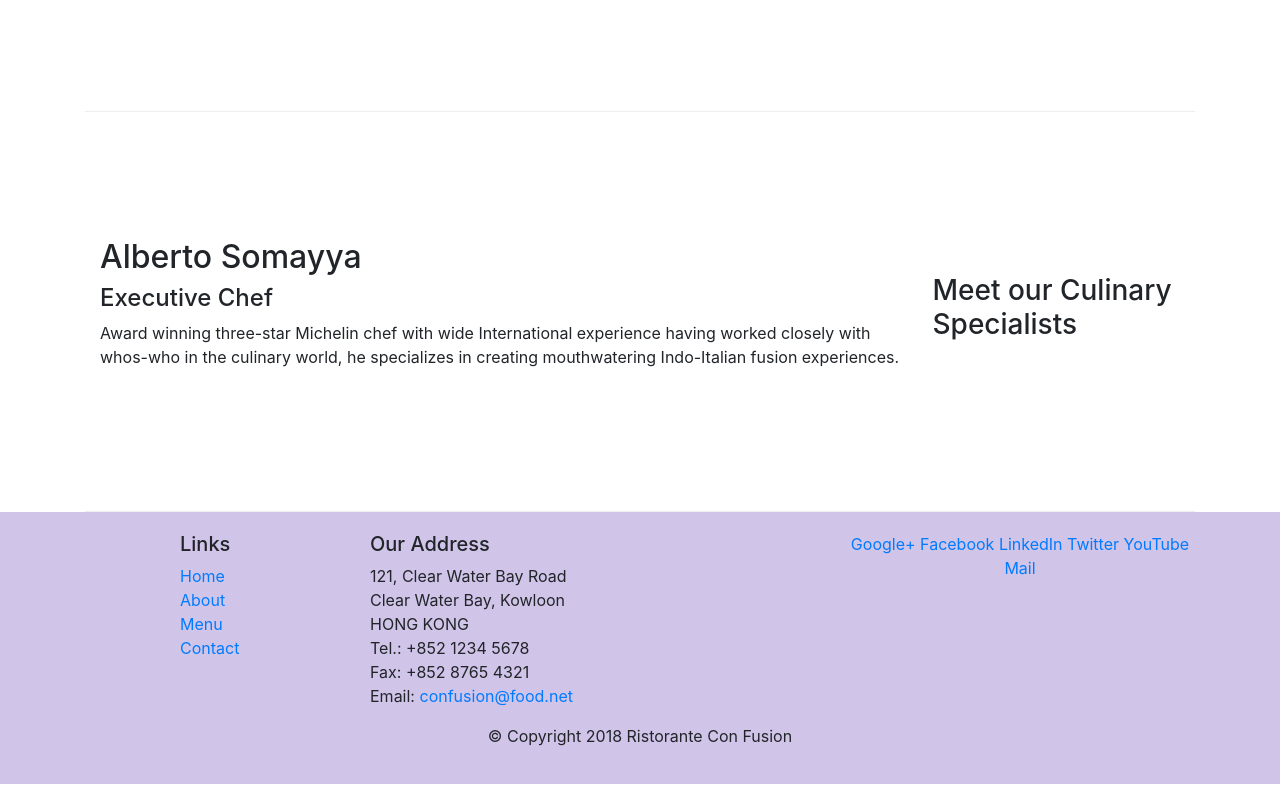
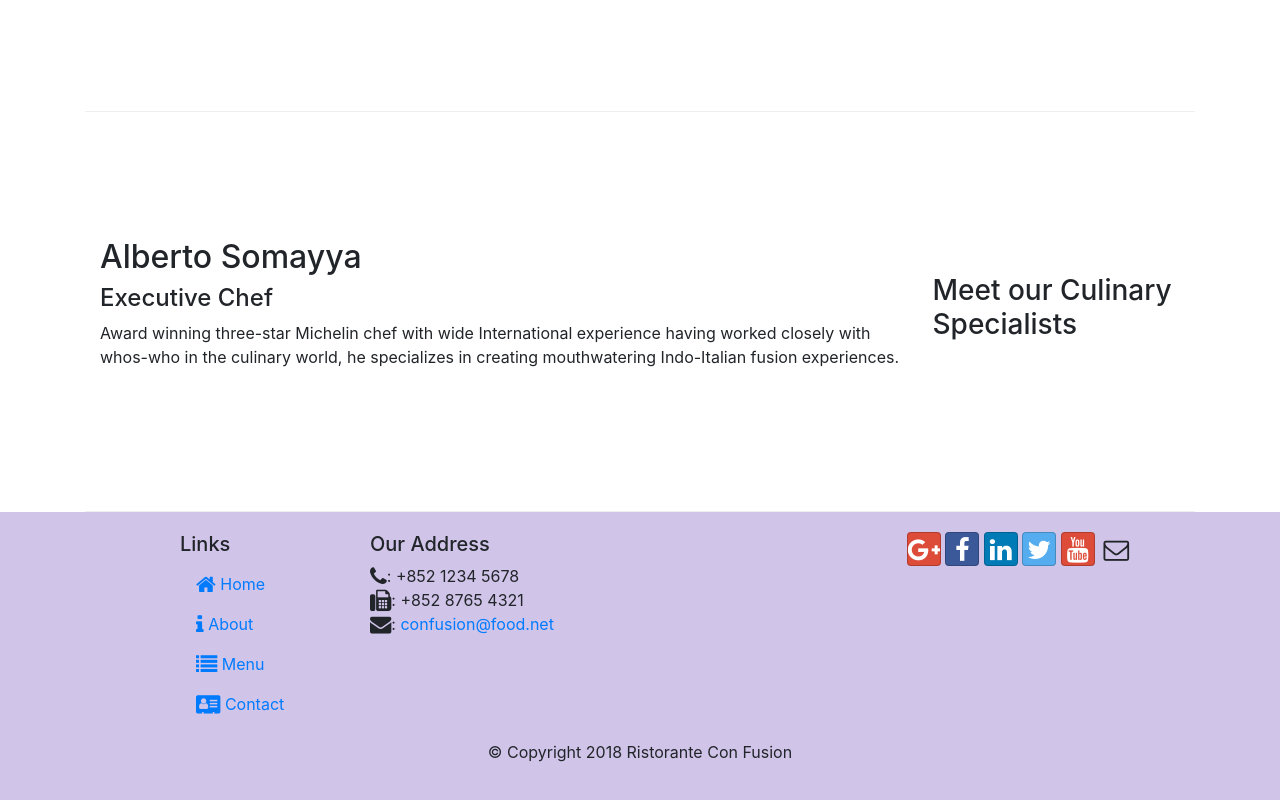
Before and after one commit to divyaprakash-Rx/Restaurant-html, a website: page index.html in a window 1280 px wide. Shown: the part 1042-1842 px from the top of the page. Drawn offline with nearby package versions, Linux system fonts and the light colour scheme.

Commit message:
Icon Fonts

```diff
--- a/index.html
+++ b/index.html
@@ -5,6 +5,8 @@
     <meta http-equiv="x-ua-compatible" content="ie=edge">
     <!-- Bootstrap CSS -->
     <link rel="stylesheet" href="node_modules/bootstrap/dist/css/bootstrap.min.css">
+      <link rel="stylesheet" href="node_modules/font-awesome/css/font-awesome.min.css">
+    <link rel="stylesheet" href="node_modules/bootstrap-social/bootstrap-social.css">
     <link href="css/styles.css" rel="stylesheet">
 <head>
     <title>Ristorante Con Fusion</title>
@@ -21,10 +23,10 @@
             </a>
             <div class="collapse navbar-collapse" id="Navbar">
             <ul class="navbar-nav mr-auto">
-                <li class="nav-item active"><a class="nav-link" href="./index.html">Home</a></li>
-                <li class="nav-item"><a class="nav-link" href="./aboutus.html">About</a></li>
-                <li class="nav-item"><a class="nav-link" href="#">Menu</a></li>
-                <li class="nav-item"><a class="nav-link" href="#">Contact</a></li>
+                <li class="nav-item active"><a class="nav-link" href="#"><span class="fa fa-home fa-lg"></span> Home</a></li>
+                    <li class="nav-item"><a class="nav-link" href="./aboutus.html"><span class="fa fa-info fa-lg"></span> About</a></li>
+                    <li class="nav-item"><a class="nav-link" href="#"><span class="fa fa-list fa-lg"></span> Menu</a></li>
+                    <li class="nav-item"><a class="nav-link" href="#"><span class="fa fa-address-card fa-lg"></span> Contact</a></li>
             </ul>
             </div>
         </div>
@@ -82,31 +84,29 @@
                 <div class="col-4 offset-1 col-sm-2">
                     <h5>Links</h5>
                     <ul class="list-unstyled">
-                        <li><a href="#">Home</a></li>
-                        <li><a href="./aboutus.html">About</a></li>
-                        <li><a href="#">Menu</a></li>
-                        <li><a href="#">Contact</a></li>
+                    <li class="nav-item"><a class="nav-link" href="./index.html"><span class="fa fa-home fa-lg"></span> Home</a></li>
+                    <li class="nav-item active"><a class="nav-link" href="#"><span class="fa fa-info fa-lg"></span> About</a></li>
+                    <li class="nav-item"><a class="nav-link" href="#"><span class="fa fa-list fa-lg"></span> Menu</a></li>
+                    <li class="nav-item"><a class="nav-link" href="#"><span class="fa fa-address-card fa-lg"></span> Contact</a></li>
                     </ul>
                 </div>
                 <div class="col-7 col-sm-5">
                     <h5>Our Address</h5>
                     <address>
-		              121, Clear Water Bay Road<br>
-		              Clear Water Bay, Kowloon<br>
-		              HONG KONG<br>
-		              Tel.: +852 1234 5678<br>
-		              Fax: +852 8765 4321<br>
-		              Email: <a href="mailto:confusion@food.net">confusion@food.net</a>
+		              <i class="fa fa-phone fa-lg"></i>: +852 1234 5678<br>
+                      <i class="fa fa-fax fa-lg"></i>: +852 8765 4321<br>
+                      <i class="fa fa-envelope fa-lg"></i>:
+                      <a href="mailto:confusion@food.net">confusion@food.net</a>
 		           </address>
                 </div>
                 <div class="col-12 col-sm-4">
                     <div class="text-center">
-                        <a href="http://google.com/+">Google+</a>
-                        <a href="http://www.facebook.com/profile.php?id=">Facebook</a>
-                        <a href="http://www.linkedin.com/in/">LinkedIn</a>
-                        <a href="http://twitter.com/">Twitter</a>
-                        <a href="http://youtube.com/">YouTube</a>
-                        <a href="mailto:">Mail</a>
+                        <a class="btn btn-social-icon btn-google" href="http://google.com/+"><i class="fa fa-google-plus"></i></a>
+                        <a class="btn btn-social-icon btn-facebook" href="http://www.facebook.com/profile.php?id="><i class="fa fa-facebook"></i></a>
+                        <a class="btn btn-social-icon btn-linkedin" href="http://www.linkedin.com/in/"><i class="fa fa-linkedin"></i></a>
+                        <a class="btn btn-social-icon btn-twitter" href="http://twitter.com/"><i class="fa fa-twitter"></i></a>
+                        <a class="btn btn-social-icon btn-google" href="http://youtube.com/"><i class="fa fa-youtube"></i></a>
+                        <a class="btn btn-social-icon" href="mailto:"><i class="fa fa-envelope-o"></i></a>
                     </div>
                 </div>
            </div>
--- a/package.json
+++ b/package.json
@@ -15,6 +15,8 @@
   },
   "dependencies": {
     "bootstrap": "^4.5.0",
+    "bootstrap-social": "^5.1.1",
+    "font-awesome": "^4.7.0",
     "jquery": "^3.5.1",
     "popper": "^1.0.1"
   }
```
Also changed, not shown: aboutus.html (+20 -20 lines), 1 other file.
